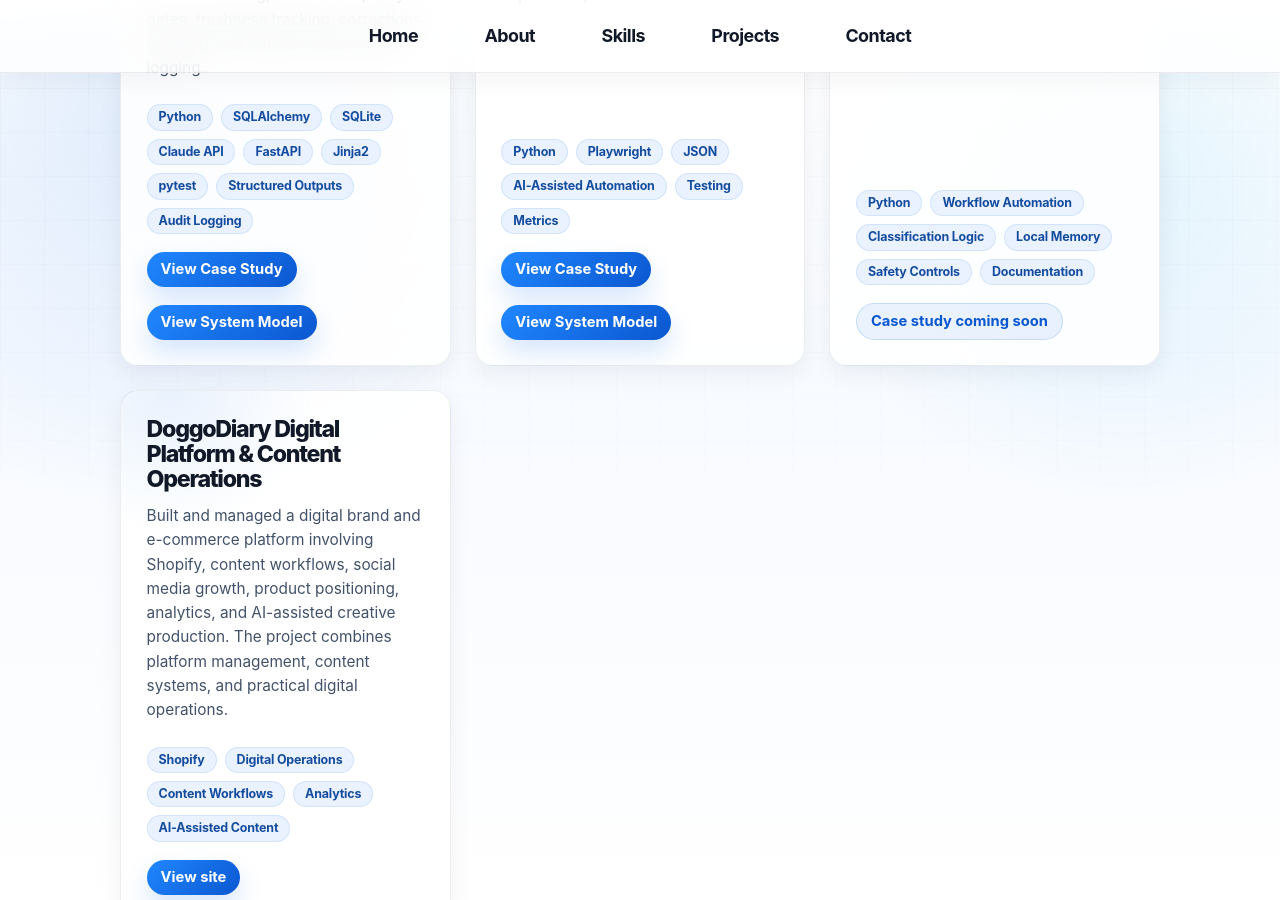
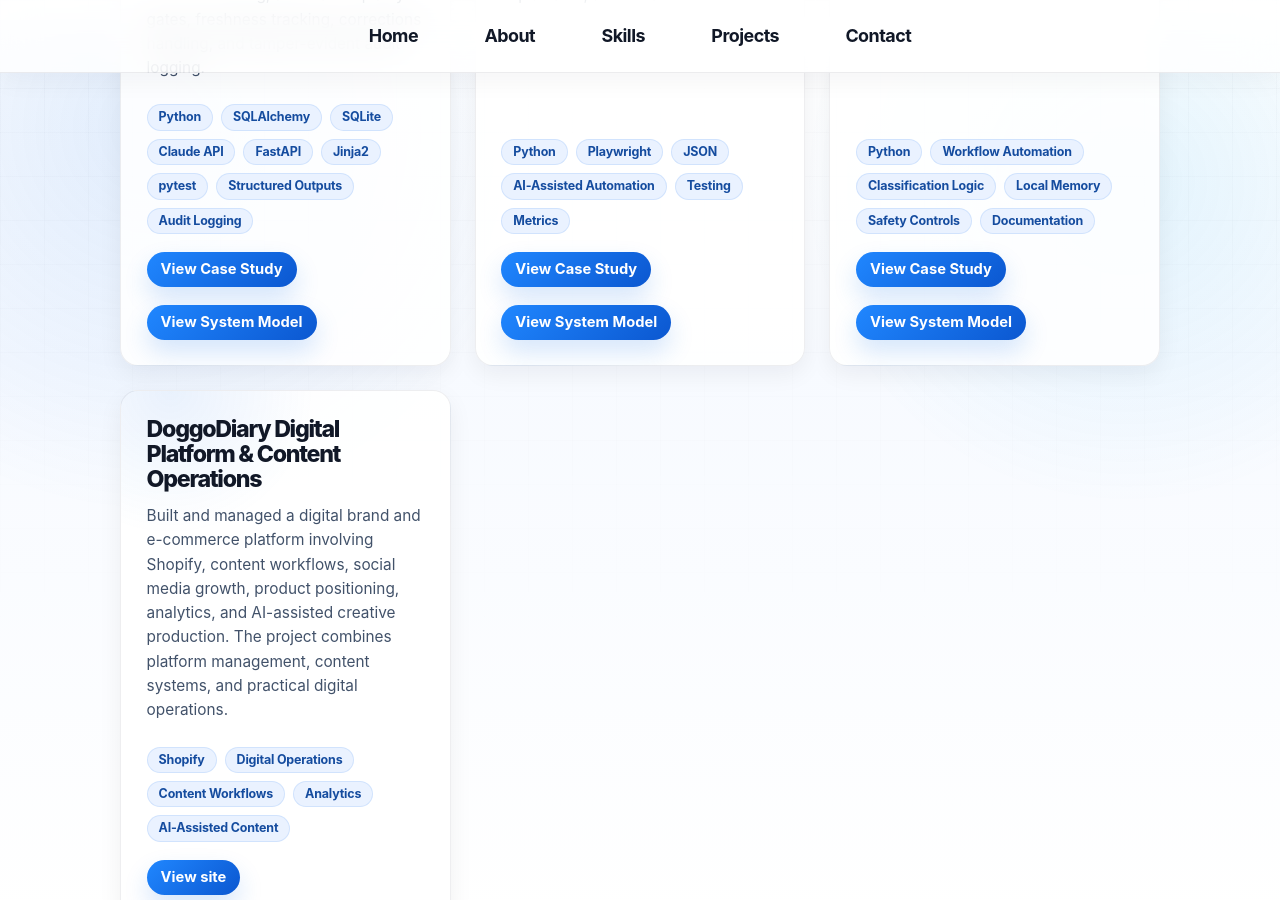
Before and after one commit to masontatafu/masontatafu.github.io, a Jekyll site: the page built from projects.md, in a window 1280 px wide and 900 px high, scrolled down 880 px. Built offline with Jekyll 4.4.1, drawn with Linux system fonts in a browser that asks for light colours.

Commit message:
Update projects.md

```diff
--- a/projects.md
+++ b/projects.md
@@ -66,8 +66,8 @@ Selected projects are presented as case studies rather than public source code,
     <span class="tag">Safety Controls</span>
     <span class="tag">Documentation</span>
   </div>
-  <!-- Replace # with the public Confluence/PDF case study link when ready. -->
-  <a href="#" target="_blank" rel="noopener noreferrer">Case study coming soon</a>
+  <a href="gmail-agent-case-study.pdf" target="_blank" rel="noopener noreferrer">View Case Study</a>
+  <a href="gmail-agent-system.html" target="_blank" rel="noopener noreferrer">View System Model</a>
 </div>
 
 <div class="project-card">
```
